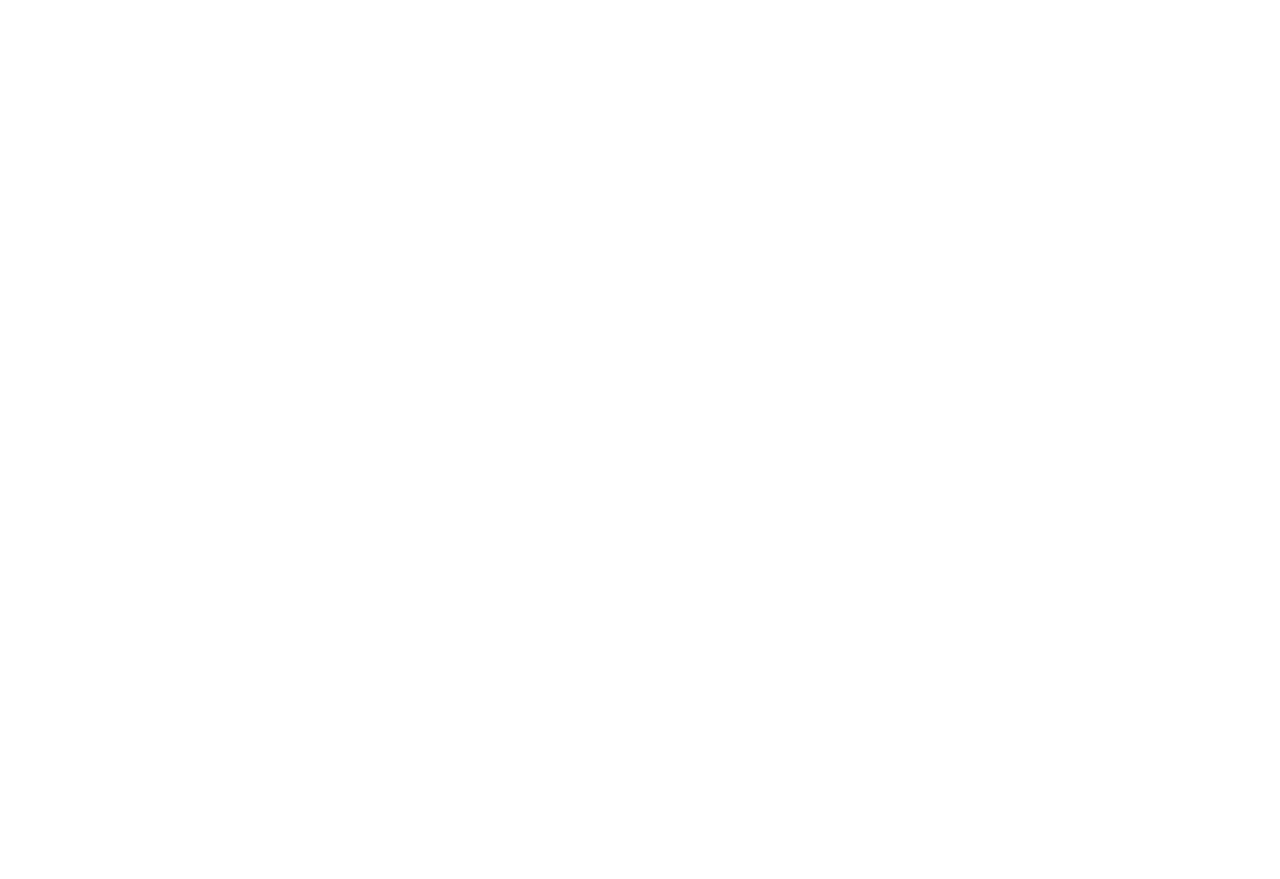
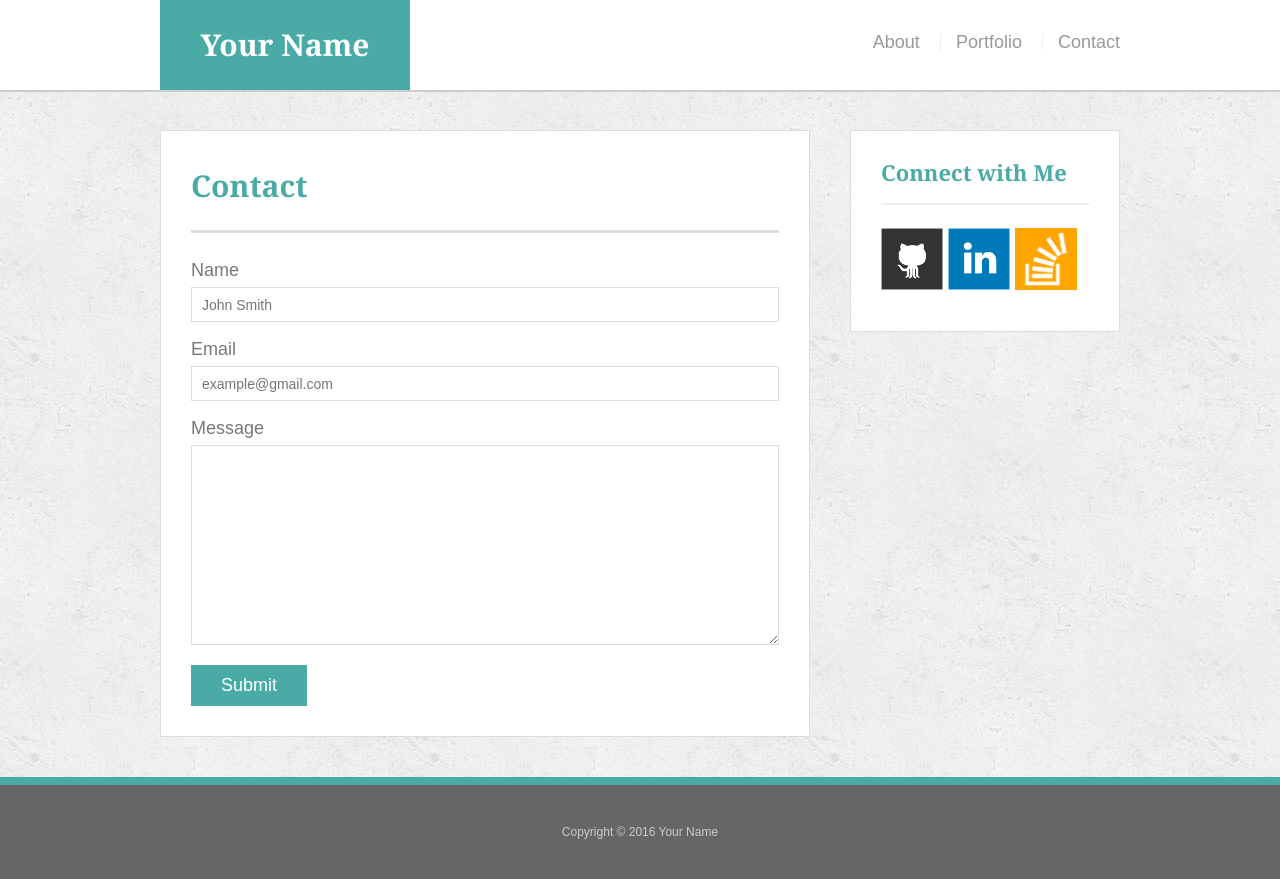
Before and after one commit to joannbdo/responsive-portfolio, a plain HTML site: page contact.html in a window 1280 px wide. Before the commit the page ends 800 px from the top, so only its background shows below. Drawn offline with Linux system fonts and the light colour scheme.

Commit message:
added assets, images, css, and html code for all html files

```diff
--- /dev/null
+++ b/assets/css/reset.css
@@ -0,0 +1,134 @@
+/* http://meyerweb.com/eric/tools/css/reset/
+   v2.0 | 20110126
+   License: none (public domain)
+*/
+
+html,
+body,
+div,
+span,
+applet,
+object,
+iframe,
+h1,
+h2,
+h3,
+h4,
+h5,
+h6,
+p,
+blockquote,
+pre,
+a,
+abbr,
+acronym,
+address,
+big,
+cite,
+code,
+del,
+dfn,
+em,
+img,
+ins,
+kbd,
+q,
+s,
+samp,
+small,
+strike,
+strong,
+sub,
+sup,
+tt,
+var,
+b,
+u,
+i,
+center,
+dl,
+dt,
+dd,
+ol,
+ul,
+li,
+fieldset,
+form,
+label,
+legend,
+table,
+caption,
+tbody,
+tfoot,
+thead,
+tr,
+th,
+td,
+article,
+aside,
+canvas,
+details,
+embed,
+figure,
+figcaption,
+footer,
+header,
+hgroup,
+menu,
+nav,
+output,
+ruby,
+section,
+summary,
+time,
+mark,
+audio,
+video {
+  padding: 0;
+  margin: 0;
+  font: inherit;
+  font-size: 100%;
+  vertical-align: baseline;
+  border: 0;
+}
+/* HTML5 display-role reset for older browsers */
+article,
+aside,
+details,
+figcaption,
+figure,
+footer,
+header,
+hgroup,
+menu,
+nav,
+section {
+  display: block;
+}
+
+body {
+  line-height: 1;
+}
+
+ol,
+ul {
+  list-style: none;
+}
+
+blockquote,
+q {
+  quotes: none;
+}
+
+blockquote:before,
+blockquote:after,
+q:before,
+q:after {
+  content: "";
+  content: none;
+}
+
+table {
+  border-spacing: 0;
+  border-collapse: collapse;
+}
--- /dev/null
+++ b/assets/css/styles.css
@@ -0,0 +1,258 @@
+body {
+  font-family: Arial, "Helvetica Neue", Helvetica, sans-serif;
+  font-size: 18px;
+  line-height: 34px;
+  color: #777;
+  background: url("../images/concrete_seamless.png");
+}
+
+* {
+  box-sizing: border-box;
+}
+
+/* general */
+
+.container {
+  width: 100%;
+  max-width: 960px;
+  margin: 0 auto;
+  clear: both;
+}
+
+h1,
+h2,
+h3,
+p {
+  margin-bottom: 20px;
+}
+
+p:last-child {
+  margin-bottom: 0;
+}
+
+h1,
+h2,
+h3 {
+  font-family: Georgia, Times, "Times New Roman", serif;
+  font-weight: 700;
+  color: #4aaaa5;
+}
+
+h1 {
+  padding-bottom: 20px;
+  font-size: 30px;
+  line-height: 49px;
+  border-bottom: 3px solid #ddd;
+}
+
+h2,
+h3 {
+  font-size: 22px;
+}
+
+/* header */
+
+#masthead {
+  position: fixed;
+  z-index: 99;
+  width: 100%;
+  margin: 0 0 30px;
+  overflow: auto;
+  color: #fff;
+  background: #fff;
+  border-bottom: 2px solid #ccc;
+}
+
+#logo {
+  float: left;
+  width: 250px;
+  height: 90px;
+  font-family: Georgia, Times, "Times New Roman", serif;
+  font-size: 30px;
+  font-weight: 700;
+  line-height: 90px;
+  color: #fff;
+  text-align: center;
+  text-decoration: none;
+  background: #4aaaa5;
+}
+
+nav {
+  float: right;
+  margin-top: 25px;
+}
+
+nav a {
+  display: inline-block;
+  padding-left: 15px;
+  margin-left: 15px;
+  line-height: 18px;
+  color: #999;
+  text-decoration: none;
+  border-left: 1px solid #efefef;
+}
+
+nav a:first-child {
+  border-left: 0 none;
+}
+
+/* footer */
+
+footer {
+  padding: 30px 0;
+  clear: both;
+  font-size: 12px;
+  color: #fff;
+  color: #ccc;
+  text-align: center;
+  background: #666;
+  border-top: 8px solid #4aaaa5;
+}
+
+/* sidebar */
+
+.sidebar {
+  float: right;
+  width: 100%;
+  max-width: 270px;
+  padding: 30px;
+  margin-bottom: 20px;
+  background: #fff;
+  border: 1px solid #ddd;
+}
+
+h3,
+.sidebar h2 {
+  padding-bottom: 20px;
+  margin-bottom: 15px;
+  line-height: 22px;
+  border-bottom: 2px solid #eee;
+}
+
+.social {
+  width: 62px;
+  height: 62px;
+  margin-top: 8px;
+  margin-right: 5px;
+}
+
+.social:last-child {
+  margin-right: 0;
+}
+
+/* main */
+
+#main-container {
+  padding-top: 130px;
+}
+
+.main-section {
+  float: left;
+  width: 100%;
+  max-width: 650px;
+  padding: 30px;
+  margin: 0 0 40px;
+  background: #fff;
+  border: 1px solid #ddd;
+}
+
+/* portfolio page */
+
+.work {
+  position: relative;
+  float: left;
+  width: 274px;
+  margin: 20px 0 25px;
+  overflow: auto;
+}
+
+.work:nth-child(even) {
+  margin-right: 40px;
+}
+
+.work img {
+  width: 100%;
+  border: 0 none;
+  opacity: 0.8;
+}
+
+.work h3 {
+  position: absolute;
+  bottom: 20px;
+  width: 100%;
+  padding: 15px;
+  margin-bottom: 0;
+  font-weight: 300;
+  line-height: 30px;
+  color: #fff;
+  text-align: center;
+  background: #4aaaa5;
+  border-bottom: 0;
+}
+
+.auth-image {
+  float: left;
+  width: 200px;
+  height: auto;
+  margin-top: 10px;
+  margin-right: 25px;
+}
+
+/* contact page */
+
+#contact-form ul {
+  margin-bottom: 20px;
+}
+
+#contact-form li {
+  margin-bottom: 10px;
+}
+
+label,
+input[type=text],
+input[type=email],
+textarea {
+  display: block;
+  width: 100%;
+}
+
+input[type=text],
+input[type=email],
+textarea {
+  height: 35px;
+  padding: 0 10px;
+  font-size: 14px;
+  border: 1px solid #ddd;
+}
+
+textarea {
+  height: 200px;
+}
+
+input[type=submit] {
+  padding: 10px 30px;
+  font-size: 18px;
+  color: #fff;
+  cursor: pointer;
+  background: #4aaaa5;
+  border: 0 none;
+}
+
+/* Mobile */
+@media only screen
+and (max-width: 640px) {
+  /* Add style here */
+}
+
+/* Tablets */
+@media only screen
+and (max-width: 768px) {
+  /* Add style here */
+}
+
+
+/* Desktops and laptops */
+@media only screen
+and (max-width: 980) {
+  /* Add style here */
+}
--- a/contact.html
+++ b/contact.html
@@ -0,0 +1,66 @@
+<!doctype html>
+<html lang="en-us">
+
+<head>
+  <meta charset="UTF-8">
+  <title>Contact | Your Name</title>
+  <link rel="stylesheet" type="text/css" href="assets/css/reset.css">
+  <link rel="stylesheet" type="text/css" href="assets/css/styles.css">
+</head>
+
+<body>
+
+  <header id="masthead">
+    <div class="container">
+      <a href="index.html" id="logo">Your Name</a>
+      <nav>
+        <a href="index.html">About</a>
+        <a href="portfolio.html">Portfolio</a>
+        <a href="contact.html">Contact</a>
+      </nav>
+    </div>
+  </header>
+
+  <div id="main-container" class="container">
+    <section class="main-section">
+      <h1>Contact</h1>
+
+      <form id="contact-form">
+        <ul>
+          <li>
+            <label for="name">Name</label>
+            <input type="text" id="name" name="name" placeholder="John Smith" required="required">
+          </li>
+          <li>
+            <label for="email">Email</label>
+            <input type="email" id="email" name="email" placeholder="example@gmail.com" required="required">
+          </li>
+          <li>
+            <label for="message">Message</label>
+            <textarea id="message" name="message" required="required"></textarea>
+          </li>
+        </ul>
+        <input type="submit">
+      </form>
+
+    </section>
+
+    <section class="sidebar">
+      <div id="connect">
+        <h2>Connect with Me</h2>
+
+        <a href="#"><img src="assets/images/github-128.png" class="social" alt="GitHub" /></a>
+        <a href="#"><img src="assets/images/linkedin-128.png" class="social" alt="LinkedIn" /></a>
+        <a href="#"><img src="assets/images/stackoverflow-128.png" class="social" alt="Stack Overflow" /></a>
+      </div>
+    </section>
+  </div>
+
+  <footer>
+    <div class="container">
+      Copyright &copy; 2016 Your Name
+    </div>
+  </footer>
+</body>
+
+</html>
--- a/styles.css
+++ /dev/null
@@ -1,57 +0,0 @@
-body {
-  width: 960px;
-  margin: auto;
-  font-family: Arial, "Helvetica Neue", Helvetica, sans-serif;
-  font-size: 18px;
-  line-height: 34px;
-  color: #777;
-  background: #777;
-}
-
-header,
-nav,
-section,
-aside,
-footer {
-  display: block;
-  padding: 10px;
-  margin: 10px;
-  text-align: center;
-  background: #ebebeb;
-}
-
-section {
-  display: block;
-  float: left;
-  width: 495px;
-  height: 267px;
-  overflow: hidden;
-}
-
-aside {
-  display: block;
-  float: right;
-  width: 40%;
-  height: 267px;
-  overflow: hidden;
-}
-
-article {
-  padding: 10px;
-  color: #ebebeb;
-  background: #777;
-}
-
-.clear {
-  clear: both;
-}
-
-h1,
-p {
-  width: 90%;
-  padding: 10px;
-  margin: 10px;
-  color: #777;
-  text-align: center;
-  background: #ebebeb;
-}
```
Also changed, not shown: index.html (+37 -25 lines), portfolio.html (+74 -0 lines), assets/images/cat.jpg (added), assets/images/concrete_seamless.png (added), assets/images/github-128.png (added), assets/images/linkedin-128.png (added), assets/images/stackoverflow-128.png (added), assets/images/technics-q-c-640-480-1.jpg (added), assets/images/technics-q-c-640-480-2.jpg (added), assets/images/technics-q-c-640-480-5.jpg (added), assets/images/technics-q-c-640-480-7.jpg (added), assets/images/technics-q-c-640-480-9.jpeg (added).
